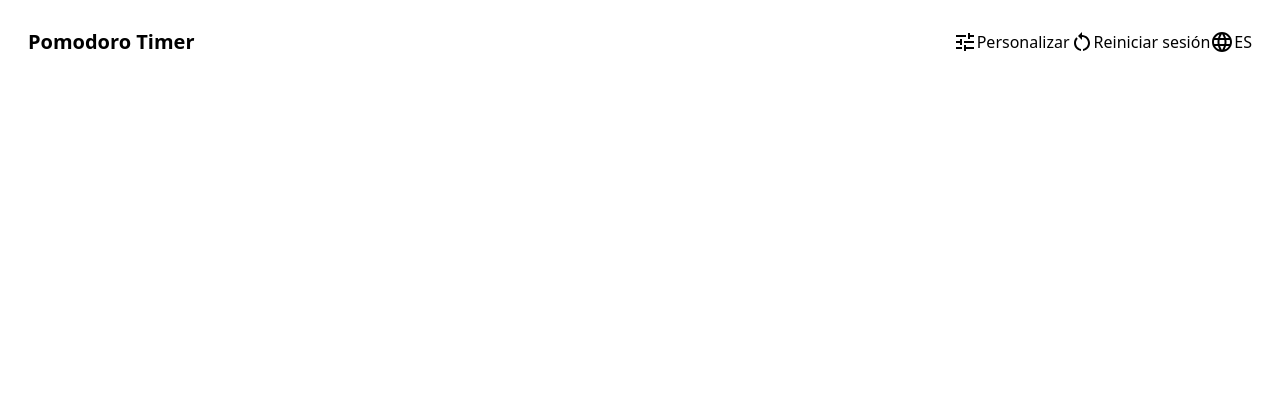
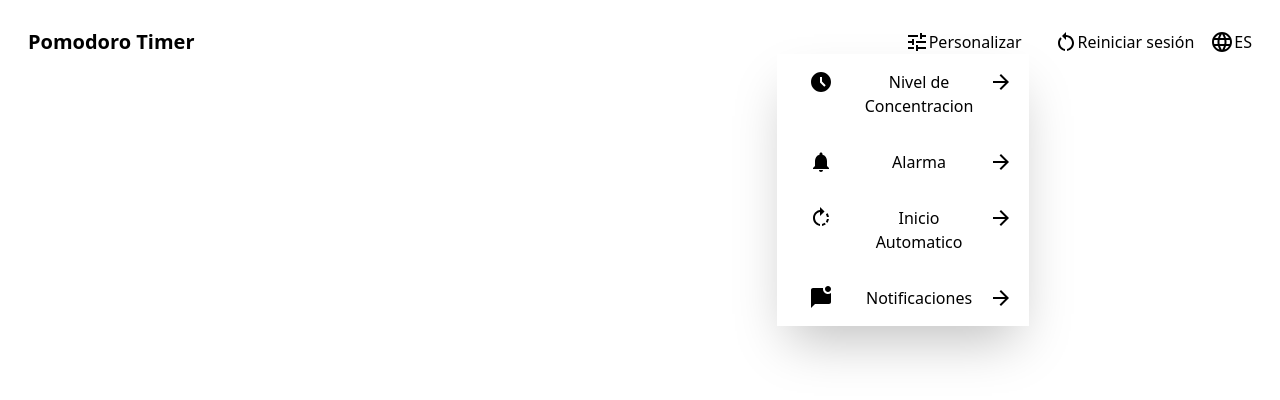
Before and after one commit to maximilianoLujan/Pomodoro-Timer, a React (Vite) app: page / in a window 1280 px wide. Both pictures are taken after a click on the button "Personalizar". Shown: the top 400 px of the page. Built offline with nearby package versions, Linux system fonts and the light colour scheme.

Commit message:
Agregando logica a las configuraciones

```diff
--- a/src/components/Navbar/ButtonConfig.jsx
+++ /dev/null
@@ -1,15 +0,0 @@
-import TuneIcon from '@mui/icons-material/Tune';
-import { useTranslation } from 'react-i18next';
-
-
-export default function ButtonConfig(){
-    const [t,i18n] = useTranslation("global")
-    return(
-        <div>
-            <button className='flex items-center'>
-                <TuneIcon fontSize='medium'/>
-                <p className='hidden sm:block'>{t("navbar.customize")}</p>
-            </button>
-        </div>
-    )
-}
--- a/src/components/Navbar/ButtonRestart.jsx
+++ b/src/components/Navbar/ButtonRestart.jsx
@@ -5,7 +5,7 @@ import { useTranslation } from 'react-i18next';
 export default function ButtonRestart(){
     const [t,i18n] = useTranslation("global")
     return(
-    <button className='flex items-center '>
+    <button className='flex items-center mx-4'>
         <RestartAltIcon fontSize='medium'/>
         <p className='hidden sm:block'>{t("navbar.restart")}</p>
     </button>)
--- a/src/components/Navbar/ButtonLng.jsx
+++ b/src/components/Navbar/lng/ButtonLng.jsx
@@ -4,17 +4,21 @@ import React, { useState } from 'react';
 import ModalLng from './ModalLng';
 
 
-export default function ButtonLng(){
+export default function ButtonLng({cerrar}){
     const [modal,setModal] = useState(false)
     const [t,i18n] = useTranslation("global")
+    function handleClick(){
+        setModal(!modal)
+        cerrar()
+    }
     return(
         <div className='relative'>
-            <button onClick={() => setModal(!modal) } className='flex items-center '>
+            <button onClick={() => handleClick() } className='flex items-center '>
                 <LanguageIcon fontSize='medium'/>
                 <p className='hidden sm:block'>{t("navbar.language")}</p>
             </button>
             {modal
-            ?<ModalLng/>
+            ?<ModalLng cerrar={handleClick}/>
             :null}
         </div>
     )
--- a/src/components/Navbar/ModalLng.jsx
+++ b/src/components/Navbar/lng/ModalLng.jsx
@@ -2,12 +2,13 @@ import { useTranslation } from "react-i18next";
 import DoneIcon from '@mui/icons-material/Done';
 
 
-export default function ModalLng(){
+export default function ModalLng({cerrar}){
     const [t,i18n] = useTranslation("global")
 
     function changeLanguage(newLanguage){
         i18n.changeLanguage(newLanguage)
         localStorage.setItem("lng",newLanguage)
+        cerrar()
     }
 
     return (
--- /dev/null
+++ b/src/components/Navbar/settings/ButtonConfig.jsx
@@ -0,0 +1,26 @@
+import TuneIcon from '@mui/icons-material/Tune';
+import { useState } from 'react';
+import { useTranslation } from 'react-i18next';
+import ModalConfig from './ModalConfig';
+
+export default function ButtonConfig(){
+    const [t,i18n] = useTranslation("global")
+    const [modal,setModal] = useState()
+
+
+    return(
+        <div className='mx-4 relative'>
+            <button onClick={() => setModal(!modal) } className='flex items-center'>
+                <TuneIcon fontSize='medium'/>
+                <p className='hidden sm:block'>{t("navbar.customize")}</p>
+            </button>
+            <div>
+                {modal
+                ?<div style={{left:'-8rem'}} className='absolute'>
+                    <ModalConfig/>
+                </div>
+                :null}
+            </div>
+        </div>
+    )
+}
--- /dev/null
+++ b/src/components/Navbar/settings/ModalConfig.jsx
@@ -0,0 +1,35 @@
+import React, { useState } from 'react';
+import { useTranslation } from 'react-i18next';
+import AccessTimeFilledIcon from '@mui/icons-material/AccessTimeFilled';
+import NotificationsIcon from '@mui/icons-material/Notifications';
+import RotateRightIcon from '@mui/icons-material/RotateRight';
+import MarkChatUnreadIcon from '@mui/icons-material/MarkChatUnread';
+import ArrowForwardIcon from '@mui/icons-material/ArrowForward';
+
+export default function ModalConfig(){
+    const [t,i18n] = useTranslation("global")
+    return(
+        <div className="flex flex-col shadow-2xl">
+            <button className='p-4 flex justify-between cursor-pointer hover:bg-sky-500 hover:text-sky-100'>
+                <AccessTimeFilledIcon className='mx-4'/>
+                <p className='mx-4'>{t("config.focus")}</p>
+                <ArrowForwardIcon/>
+            </button>
+            <button className='p-4 flex justify-between cursor-pointer hover:bg-sky-500 hover:text-sky-100'>
+                <NotificationsIcon className='mx-4'/>
+                <p className='mx-4'>{t("config.alarm")}</p>
+                <ArrowForwardIcon/>
+            </button>
+            <button className='p-4 flex justify-between cursor-pointer hover:bg-sky-500 hover:text-sky-100'>
+                <RotateRightIcon className='mx-4'/>
+                <p className='mx-4'>{t("config.start")}</p>
+                <ArrowForwardIcon/>
+            </button>
+            <button className='p-4 flex justify-between cursor-pointer hover:bg-sky-500 hover:text-sky-100'>
+                <MarkChatUnreadIcon className='mx-4'/>
+                <p className='mx-4'>{t("config.notification")}</p>
+                <ArrowForwardIcon/>
+            </button>
+        </div>
+    )
+}
--- a/src/translations/en/global.json
+++ b/src/translations/en/global.json
@@ -3,5 +3,11 @@
         "customize":"customize",
         "restart": "Restart Session",
         "language":"EN"
+    },
+    "config": {
+        "focus":"Focus Level",
+        "alarm":"Alarm",
+        "start":"Auto Start",
+        "notification":"notifications"
     }
 }
--- a/src/translations/es/global.json
+++ b/src/translations/es/global.json
@@ -3,5 +3,11 @@
         "customize":"Personalizar",
         "restart": "Reiniciar sesión",
         "language":"ES"
+    },
+    "config": {
+        "focus":"Nivel de Concentracion",
+        "alarm":"Alarma",
+        "start":"Inicio Automatico",
+        "notification":"Notificaciones"
     }
 }
--- a/src/translations/pt/global.json
+++ b/src/translations/pt/global.json
@@ -3,5 +3,11 @@
         "customize":"Personalize",
         "restart": "Reiniciar Sessão",
         "language":"PT"
+    },
+    "config": {
+        "focus":"Nivel de Foco",
+        "alarm":"Alarme",
+        "start":"Começo Automatico",
+        "notification":"Notificações "
     }
 }
```
Also changed, not shown: src/components/Navbar/NavBar.jsx (+5 -4 lines).
